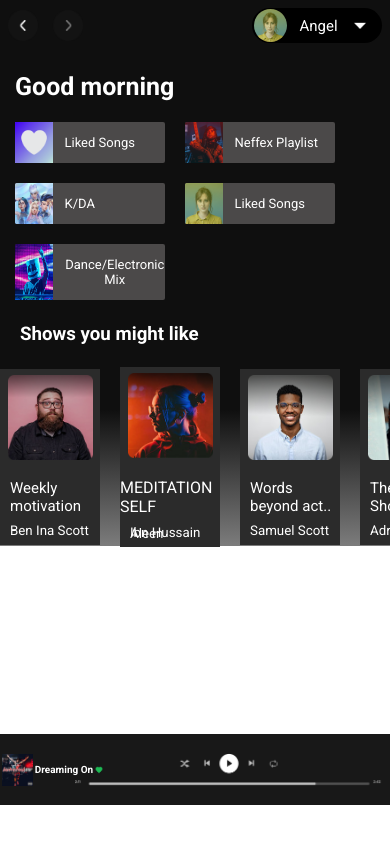
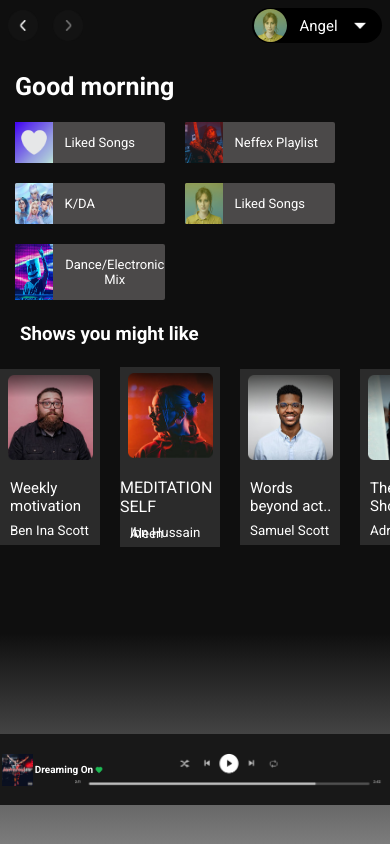
Before and after one commit to shahina42/Responsive, a plain HTML site: page index.html in a window 390 px wide. Drawn offline with Linux system fonts and the light colour scheme.

Commit message:
first commit

```diff
--- a/style.css
+++ b/style.css
@@ -292,7 +292,7 @@ footer {
         background: linear-gradient(to bottom, #0f0f0f, #0f0f0f, #0f0f0f, #0f0f0f, #7c7c7c);
         background-color: rgb(17, 17, 17);
         width: 100%;
-        height: 546px;
+        height: 100vh;
     }
 
     .top-arrow-image {
```
